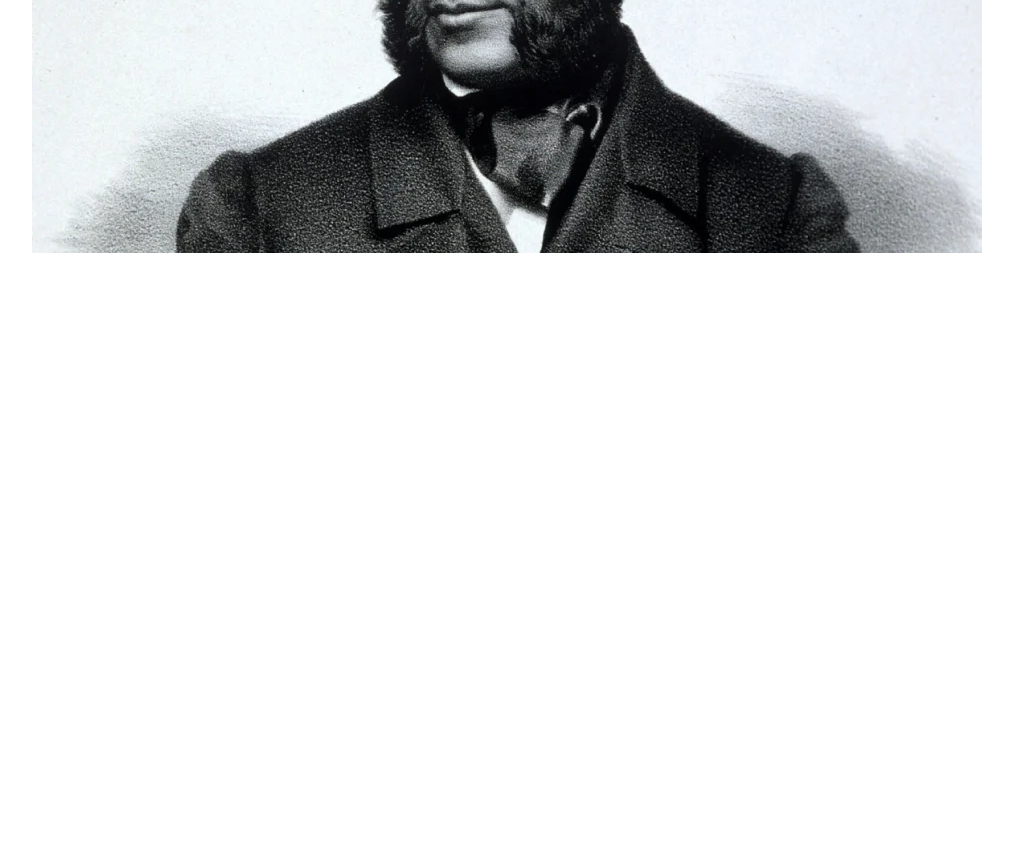
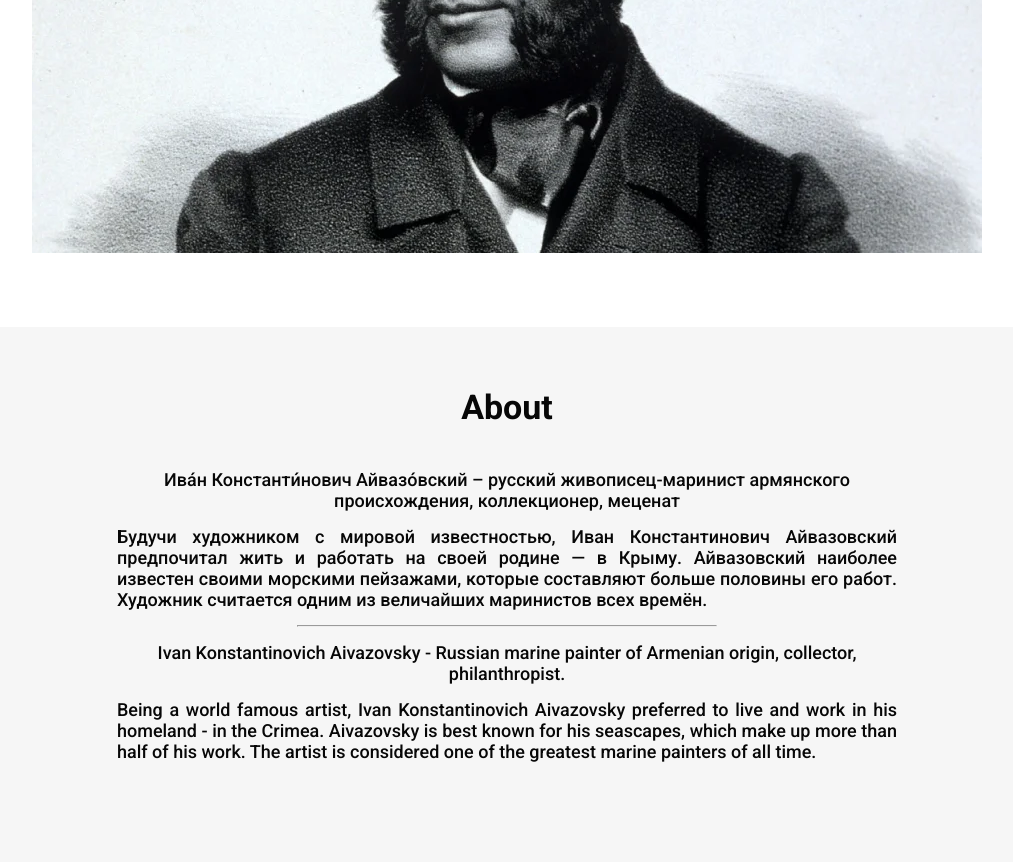
Before and after one commit to AlekseyIrlik/aivazovski_page, a plain HTML site: page index.html in a window 1280 px wide. Shown: the part 540-1402 px from the top of the page, without its empty margins (133-1146 px from the left). Before the commit the page ends 867 px from the top, so only its background shows below. Drawn offline with Linux system fonts and the light colour scheme.

Commit message:
Feature(about section): Сверстать about секцию
(M) - в index.html создана about секция
(M) - в styles/basic.css добавлен селектор для .divider
(M) - в index.css добавлен импорт для basic.css
(N) - добавлен новый файл styles/about.css

```diff
--- a/index.css
+++ b/index.css
@@ -2,3 +2,4 @@
 @import url(./styles/basic.css);
 @import url(./styles/header.css);
 @import url(./styles/home.css);
+@import url(./styles/about.css);
--- a/index.html
+++ b/index.html
@@ -1,10 +1,11 @@
 <!DOCTYPE html>
 <html lang="en">
+
   <head>
     <meta charset="UTF-8" />
     <meta name="viewport" content="width=device-width, initial-scale=1.0" />
     <link rel="shortcut icon" href="./assets/favicon.png" type="image/x-icon" />
-    <title>Document</title>
+    <title>Aivazovski page</title>
     <!-- google fonts -->
     <link rel="preconnect" href="https://fonts.googleapis.com" />
     <link rel="preconnect" href="https://fonts.gstatic.com" crossorigin />
@@ -12,9 +13,9 @@
       href="https://fonts.googleapis.com/css2?family=Roboto:ital,wght@0,100..900;1,100..900&display=swap"
       rel="stylesheet"
     />
-    <!--Roboto-->
     <link rel="stylesheet" href="./index.css" />
   </head>
+
   <body>
     <!-- header begin -->
     <header class="header" aria-label="header">
@@ -56,7 +57,38 @@
           <p class="home-description" aria-label="description">
             Russian marine painter of Armenian origin, collector, philanthropist
           </p>
-          <img src="./assets/webp/home.webp" alt="" class="home-img">
+          <img src="./assets/webp/home.webp" alt="" class="home-img" />
+        </div>
+      </section>
+      <!-- About section -->
+      <section class="about" aria-label="about section">
+        <div class="container">
+          <h2 class="about-title" aria-label="about title">About</h2>
+          <h3 class="about-subtitle-ru" aria-label="about subtitle ru">
+            Ива́н Константи́нович Айвазо́вский – русский живописец-маринист
+            армянского происхождения, коллекционер, меценат
+          </h3>
+          <p class="about-description-ru" aria-label="about description ru">
+            Будучи художником с мировой известностью, Иван Константинович
+            Айвазовский предпочитал жить и работать на своей родине — в Крыму.
+            Айвазовский наиболее известен своими морскими пейзажами, которые
+            составляют больше половины его работ. Художник считается одним из
+            величайших маринистов всех времён.
+          </p>
+
+          <hr class="divider"/>
+
+          <h3 class="about-subtitle-en" aria-label="about subtitle en">
+            Ivan Konstantinovich Aivazovsky - Russian marine painter of Armenian
+            origin, collector, philanthropist.
+          </h3>
+          <p class="about-description-en" aria-label="about description en">
+            Being a world famous artist, Ivan Konstantinovich Aivazovsky
+            preferred to live and work in his homeland - in the Crimea.
+            Aivazovsky is best known for his seascapes, which make up more than
+            half of his work. The artist is considered one of the greatest
+            marine painters of all time.
+          </p>
         </div>
       </section>
     </main>
--- /dev/null
+++ b/styles/about.css
@@ -0,0 +1,46 @@
+.about {
+    background-color: var(--bg-main-grey);
+    padding: 60px 30px 100px;
+    text-align: center;
+    color: var(--color-main-black);
+}
+
+.about-title {
+    font-size: 34px;
+    font-weight: 700;
+    margin: 0 0 42px 0;
+}
+
+.about-subtitle-ru,
+.about-subtitle-en {
+    font-size: 18px;
+    font-weight: 500;
+    margin: 0 auto 15px;
+    max-width: 780px;
+}
+
+.about-description-ru,
+.about-description-en {
+    font-size: 18px;
+    font-weight: 500;
+    margin: 0 auto 15px;
+    text-align: justify;
+    max-width: 780px;
+}
+
+.about-subtitle-en {
+    margin: 15px auto 15px;
+}
+
+.about-description-en {
+    margin: 0 auto;
+}
+
+@media (max-width: 480px) {
+    .about-subtitle-ru,
+    .about-subtitle-en,
+    .about-description-ru,
+    .about-description-en {
+        font-size: 14px;
+    }
+}
--- a/styles/basic.css
+++ b/styles/basic.css
@@ -4,7 +4,7 @@
 
 body {
   margin: 0;
-	font-family: 'Roboto', sans-serif;
+  font-family: "Roboto", sans-serif;
 }
 
 a {
@@ -23,3 +23,10 @@ ul {
   max-width: 970px;
   padding: 0 10px;
 }
+
+.divider {
+  height: 1px;
+  width: min(420px, 100%);
+  background-color: var(--bg--main-black);
+  margin: 0 auto;
+}
```
Lines whose indentation alone changed are shown as unchanged.
